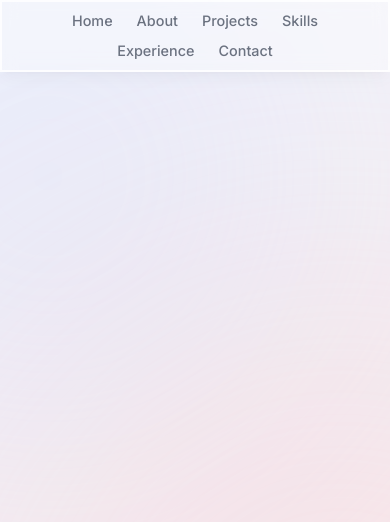
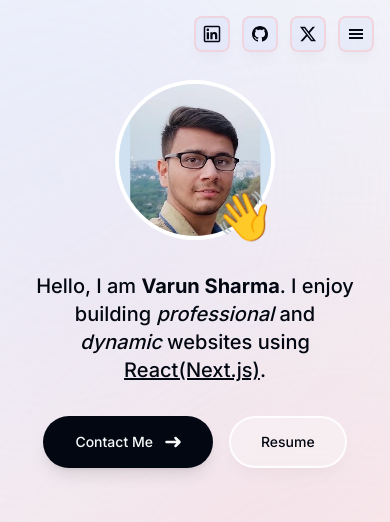
Before and after one commit to V4run-Sharma/portfolio, a Next.js app: page / in a window 390 px wide. Shown: the top 522 px of the page. Built offline with nearby package versions, Linux system fonts and the light colour scheme.

Commit message:
Add MobileMenu component to layout.tsx

```diff
--- a/app/layout.tsx
+++ b/app/layout.tsx
@@ -2,6 +2,7 @@ import type { Metadata } from "next";
 import { Inter } from "next/font/google";
 import "./globals.css";
 import Header from "@/components/header";
+import MobileMenu from "@/components/mobile-menu";
 
 const inter = Inter({ subsets: ["latin"] });
 
@@ -22,6 +23,7 @@ export default function RootLayout({
         <div className="bg-[#c6d4ff] darkbg-[#676394] blur-[15rem] fixed -z-10 rounded-full w-[30rem] h-[30rem] md:w-[40rem] md:h-[40rem] md:top-[-8rem] top-[-4rem] sm:left-[-8rem] xl:left-[8rem] md:left-[-8rem] left-[-12rem]"></div>
         <div className="bg-[#ffb7b7] darkbg-[#946263] blur-[15rem] fixed -z-10 rounded-full w-[30rem] h-[30rem] md:w-[40rem] md:h-[40rem] md:top-[-8rem] bottom-[-4rem] sm:right-[-8rem] xl:right-[8rem] md:right-[-8rem] right-[-12rem]"></div>
         <Header />
+        <MobileMenu />
         {children}
       </body>
     </html>
--- a/app/page.tsx
+++ b/app/page.tsx
@@ -1,3 +1,9 @@
+import Intro from "@/components/intro";
+
 export default function Home() {
-  return <main className="w-full "></main>;
+  return (
+    <main className="flex flex-col justify-center items-center sm:p-28 p-8 pt-20">
+      <Intro />
+    </main>
+  );
 }
--- a/components/header.tsx
+++ b/components/header.tsx
@@ -1,22 +1,19 @@
 "use client";
-import React from "react";
 import { motion } from "framer-motion";
 import { links } from "@/lib/data";
 import Link from "next/link";
 
 const Header = () => {
   return (
-    <header className="z-[999] relative">
+    <header className="z-[999] relative hidden sm:block">
       <motion.div
-        className="flex items-center justify-center fixed top-0 left-1/2 -translate-x-1/2 h-[4.5rem] w-full rounded-none border-2 border-white border-opacity-80 bg-white bg-opacity-40 shadow-lg shadow-black/[0.03] backdrop-blur-[0.5rem] sm:top-6 sm:h-[3.25rem] sm:w-[36rem] sm:rounded-full"
+        className="hidden sm:flex items-center justify-center fixed top-0 left-1/2 -translate-x-1/2 h-[4.5rem] w-full rounded-none border-2 border-white border-opacity-80 bg-white bg-opacity-40 shadow-lg shadow-black/[0.03] backdrop-blur-[0.5rem] sm:top-6 sm:h-[3.25rem] sm:w-[36rem] sm:rounded-full"
         initial={{ y: -100, x: "-50%", opacity: 0 }}
         animate={{ y: 0, x: "-50%", opacity: 1 }}>
         <nav>
           <ul className="flex w-[22rem] flex-wrap items-center justify-center gap-y-2 text-[0.9rem] font-medium text-gray-500 sm:w-[initial] sm:flex-nowrap sm:gap-5">
             {links.map((link) => (
-              <li
-                className="h-3/4 flex items-center justify-center"
-                key={link.hash}>
+              <li className="flex items-center justify-center" key={link.hash}>
                 <Link
                   className="flex w-full items-center justify-center px-3 hover:text-gray-950 transition "
                   href={link.hash}>
--- /dev/null
+++ b/components/intro.tsx
@@ -0,0 +1,92 @@
+"use client";
+
+import Image from "next/image";
+import Link from "next/link";
+import me from "@/public/me.webp";
+import { motion } from "framer-motion";
+import { BsArrowRight } from "react-icons/bs";
+
+const Intro = () => {
+  return (
+    <section className="flex flex-col items-center justify-center gap-y-8">
+      <div className="relative h-fit w-fit">
+        <motion.div
+          className="w-40 h-40 rounded-full border-4 border-white overflow-hidden"
+          initial={{ scale: 0, opacity: 0 }}
+          animate={{ scale: 1, opacity: 1 }}
+          transition={{
+            type: "tween",
+            duration: 0.25,
+          }}>
+          <Image
+            src={me}
+            width={323}
+            height={360}
+            quality={90}
+            priority={true}
+            alt="Varun's Photo"
+            className="object-cover scale-110"
+          />
+        </motion.div>
+        <motion.span
+          className="text-5xl absolute bottom-0 right-0"
+          initial={{ scale: 0, opacity: 0 }}
+          animate={{ scale: 1, opacity: 1 }}
+          transition={{
+            type: "spring",
+            stiffness: 150,
+            duration: 0.75,
+            delay: 0.2,
+          }}>
+          👋
+        </motion.span>
+      </div>
+      <div className="max-w-xl">
+        <motion.p
+          className="sm:text-2xl text-xl font-medium text-center"
+          initial={{ y: 50, opacity: 0 }}
+          animate={{ y: 0, opacity: 1 }}
+          transition={{
+            type: "spring",
+            stiffness: 250,
+          }}>
+          Hello, I am <span className="font-bold">Varun Sharma</span>. I enjoy
+          building <span className="italic">professional</span> and{" "}
+          <span className="italic">dynamic</span> websites using{" "}
+          <span className="underline">React(Next.js)</span>.
+        </motion.p>
+      </div>
+      <div className="flex flex-wrap gap-4 justify-center items-center">
+        <motion.button
+          initial={{ y: 50, opacity: 0 }}
+          animate={{ y: 0, opacity: 1 }}
+          transition={{
+            type: "spring",
+            stiffness: 250,
+          }}>
+          <Link
+            href="#contact"
+            className="flex justify-center items-center gap-x-3 w-fit px-8 py-4 text-sm font-medium rounded-full bg-gray-950 text-gray-50 shadow-lg hover:scale-110 transition duration-300">
+            Contact Me <BsArrowRight size={16} strokeWidth={1.5} />
+          </Link>
+        </motion.button>
+        <motion.button
+          initial={{ y: 50, opacity: 0 }}
+          animate={{ y: 0, opacity: 1 }}
+          transition={{
+            type: "spring",
+            stiffness: 300,
+            delay: 0.05,
+          }}>
+          <a href="@/public/Varun Sharma Resume Updated.pdf" target="_blank">
+            <p className="w-fit px-[30px] py-[14px] text-sm font-medium border-2 border-white border-opacity-80 bg-gray-50 bg-opacity-40 shadow-lg shadow-black/[0.03] backdrop-blur-[0.5rem] rounded-full  hover:scale-110 hover:bg-white transition duration-300">
+              Resume
+            </p>
+          </a>
+        </motion.button>
+      </div>
+    </section>
+  );
+};
+
+export default Intro;
--- /dev/null
+++ b/components/mobile-menu.tsx
@@ -0,0 +1,86 @@
+"use client";
+import { useState } from "react";
+
+import Link from "next/link";
+
+import { motion } from "framer-motion";
+
+import { GiHamburgerMenu } from "react-icons/gi";
+import { BsGithub, BsTwitterX } from "react-icons/bs";
+import { LiaLinkedin } from "react-icons/lia";
+
+import { links } from "@/lib/data";
+import { BiX } from "react-icons/bi";
+
+const MobileMenu = () => {
+  const [isOpen, setIsOpen] = useState(false);
+  return (
+    <header className="absolute block sm:hidden">
+      <motion.div
+        initial={{ y: -100, opacity: 0 }}
+        animate={{ y: 0, opacity: 1 }}
+        transition={{
+          delay: -0.05,
+        }}
+        className={`fixed top-4 right-40 z-10 p-1 border-2 border-[#ffb7b7] border-opacity-40 bg-[#c6d4ff] bg-opacity-20 shadow-lg shadow-black/[0.03] backdrop-blur-[10rem] rounded-lg active:scale-110 transition`}>
+        <a href="https://linkedin.com/in/varunsharmao2" target="_blank">
+          <LiaLinkedin color="#030712" size={24} />
+        </a>
+      </motion.div>
+      <motion.div
+        initial={{ y: -100, opacity: 0 }}
+        animate={{ y: 0, opacity: 1 }}
+        transition={{
+          delay: -0.2,
+        }}
+        className={`fixed top-4 right-28 z-10 p-2 border-2 border-[#ffb7b7] border-opacity-40 bg-[#c6d4ff] bg-opacity-20 shadow-lg shadow-black/[0.03] backdrop-blur-[10rem] rounded-lg active:scale-110 transition`}>
+        <a href="https://github.com/V4run-Sharma" target="_blank">
+          <BsGithub color="#030712" size={16} />
+        </a>
+      </motion.div>
+      <motion.div
+        initial={{ y: -100, opacity: 0 }}
+        animate={{ y: 0, opacity: 1 }}
+        transition={{
+          delay: -0.35,
+        }}
+        className={`fixed top-4 right-16 z-10 p-2 border-2 border-[#ffb7b7] border-opacity-40 bg-[#c6d4ff] bg-opacity-20 shadow-lg shadow-black/[0.03] backdrop-blur-[10rem] rounded-lg active:scale-110 transition`}>
+        <a href="https://twitter.com/V4runSharma" target="_blank">
+          <BsTwitterX color="#030712" size={16} />
+        </a>
+      </motion.div>
+      <motion.div
+        initial={{ y: -100, opacity: 0 }}
+        animate={{ y: 0, opacity: 1 }}
+        transition={{
+          delay: -0.5,
+        }}
+        onClick={() => setIsOpen(!isOpen)}
+        className={`fixed top-4 right-4 z-10 ${
+          isOpen ? "p-1" : "p-2"
+        } border-2 border-[#ffb7b7] border-opacity-40 bg-[#c6d4ff] bg-opacity-20 shadow-lg shadow-black/[0.03] backdrop-blur-[10rem] rounded-lg active:scale-110 transition`}>
+        {isOpen ? (
+          <BiX color="#030712" size={24} />
+        ) : (
+          <GiHamburgerMenu color="#030712" size={16} />
+        )}
+      </motion.div>
+      {isOpen ? (
+        <motion.nav
+          className="fixed top-16 right-4 z-10 border-2 px-4 border-[#ffb7b7] border-opacity-40 bg-gray-50 bg-opacity-60 shadow-lg shadow-black/[0.03] backdrop-blur-[2rem] rounded-lg"
+          initial={{ y: -100, scaleY: 0, opacity: 0 }}
+          animate={{ y: 0, scaleY: 1, opacity: 1 }}>
+          <ul>
+            {links.map((link) => (
+              <li key={link.hash} className="py-2 font-semibold">
+                <Link href={link.hash}>{link.name}</Link>
+              </li>
+            ))}
+          </ul>
+        </motion.nav>
+      ) : null}
+    </header>
+  );
+};
+
+export default MobileMenu;
```
Also changed, not shown: components/intro.jsx (deleted), public/me.webp (added).
